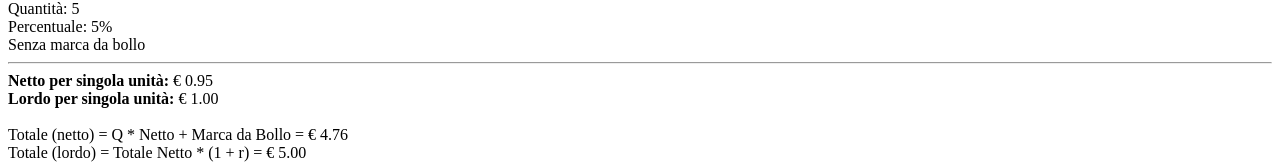
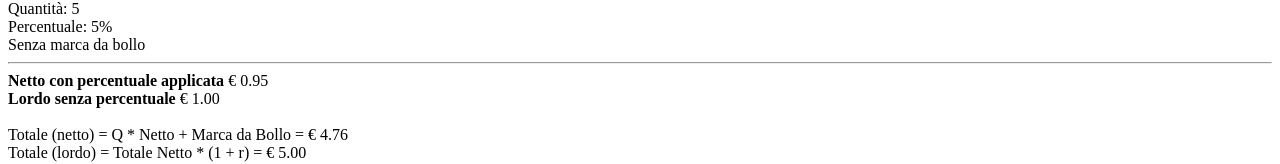
Before and after one commit to alessi90s/calcolo-netto, a plain HTML site: page index.html in a window 1280 px wide. Both pictures are taken after typing "5", "5", "5" into the empty fields and a click on the button "Calcola". Shown: the part 343-507 px from the top of the page. Drawn offline with Linux system fonts and the light colour scheme.

Commit message:
Update index.html

```diff
--- a/index.html
+++ b/index.html
@@ -97,8 +97,8 @@
       msg += (marcaBolloAttiva ? "Marca da bollo inclusa (2 €) soggetta a imposta<br>" : "Senza marca da bollo<br>");
       msg += "<hr>";
 
-      msg += "<strong>Netto per singola unità:</strong> € " + nettoSingolo2 + "<br>";
-      msg += "<strong>Lordo per singola unità:</strong> € " + lordoSingolo2 + "<br><br>";
+      msg += "<strong>Netto con percentuale applicata</strong> € " + nettoSingolo2 + "<br>";
+      msg += "<strong>Lordo senza percentuale</strong> € " + lordoSingolo2 + "<br><br>";
 
       msg += "Totale (netto) = Q * Netto + Marca da Bollo = € " + totaleNetto2 + "<br>";
       msg += "Totale (lordo) = Totale Netto * (1 + r) = € " + totaleLordo2 + "<br>";
```
